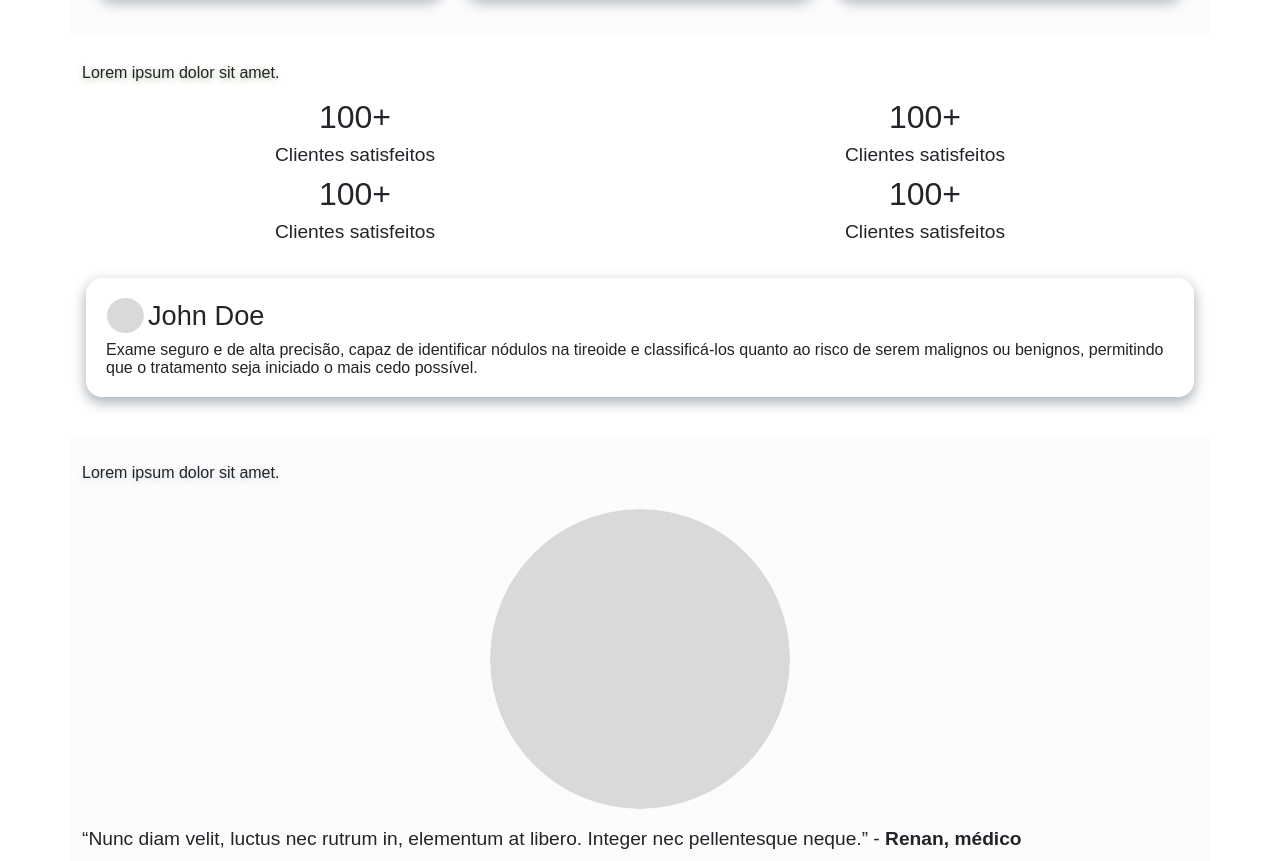
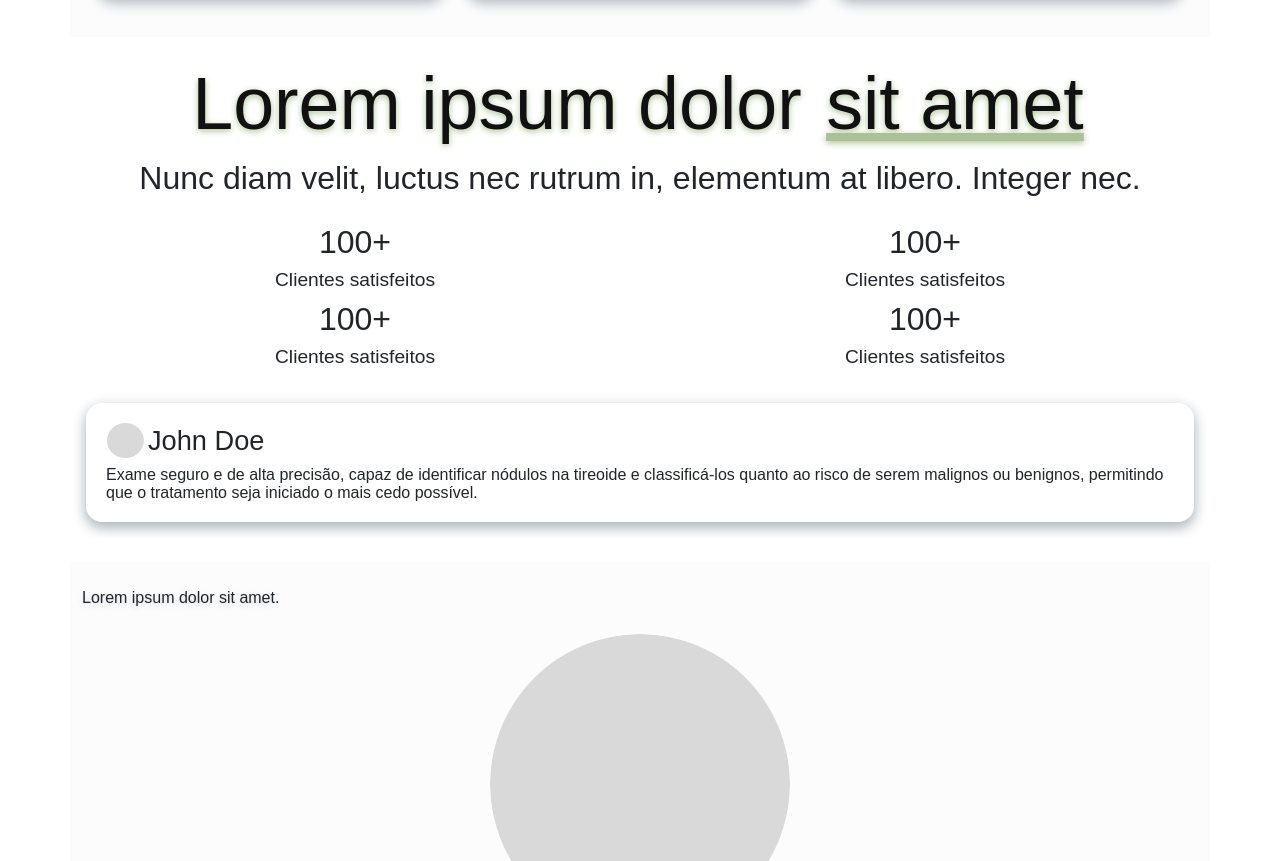
Before and after one commit to thuursilva/Projeto-ProRadio, a plain HTML site: page index.html in a window 1280 px wide. Shown: the part 1702-2563 px from the top of the page. Drawn offline with nearby package versions, Linux system fonts and the light colour scheme.

Commit message:
Alterando titulos e breakpoints

```diff
--- a/assets/css/styles.css
+++ b/assets/css/styles.css
@@ -92,11 +92,19 @@ body {
   text-align: center;
 }
 
+.results-title{
+  font-size: 32px;
+  color: var(--dark);
+  line-height: normal;
+  text-align: center;
+}
+
 .exams-subtitle{
   text-align: center;
   font-size: 19px;
   font-weight: 300;
 }
+
 
 .exam-title {
   font-size: 24px;
@@ -225,4 +233,14 @@ body {
   .exams-subtitle{
     font-size: 2em;
   }
+
+  .results-title{
+    font-size: 4.6em;
+  }
+
+  .results-subtitle{
+    font-size: 2em;
+    text-align: center;
+    font-weight: 300;
+  }
 }
--- a/index.html
+++ b/index.html
@@ -50,7 +50,7 @@
             </p>
         </div>
 
-        <img class="img-fluid d-none d-lg-block w-100" src="assets/img/image 1.png">
+        <img class="img-fluid d-none d-lg-block" src="assets/img/image 1.png">
 
     </section>
 
@@ -110,7 +110,7 @@
             </div>
         </div>
 
-        <div class="container p-3">
+        <div class="container p-3 d-none d-lg-block">
             <div class="row row-cols-3 row-gap-5">
                 <div class="col">
                     <div class="card rounded-4 card-float"><img class="img-fluid card-img-top w-100 d-block" src="assets/img/card-img.png">
@@ -163,7 +163,8 @@
     </section>
 
     <section class="d-flex flex-column justify-content-center container py-4" id="results" style="/*background: var(--primary-color);*/">
-        <p class="title mb-2" style="text-shadow: 0px 2px 6px var(--highlight-color);">Lorem ipsum dolor sit amet.</p>
+        <h2 class="results-title mb-2" style="text-shadow: 0px 2px 6px var(--highlight-color);">Lorem ipsum dolor <span class="underline rounded-4 p-1">sit amet</span></h2>
+        <p class="results-subtitle d-none d-lg-block">Nunc diam velit, luctus nec rutrum in, elementum at libero. Integer nec.</p>
         <div class="mb-2">
             <div class="row row-cols-2 mb-2">
                 <div class="col">
```
